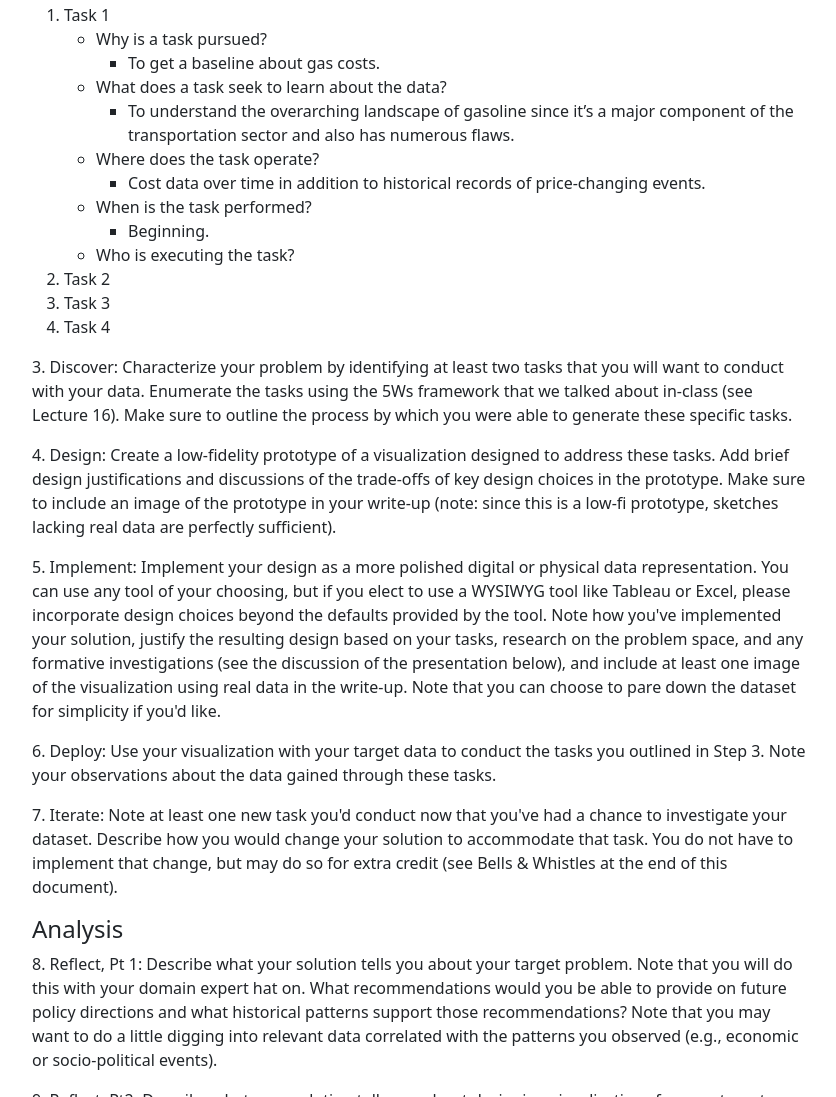
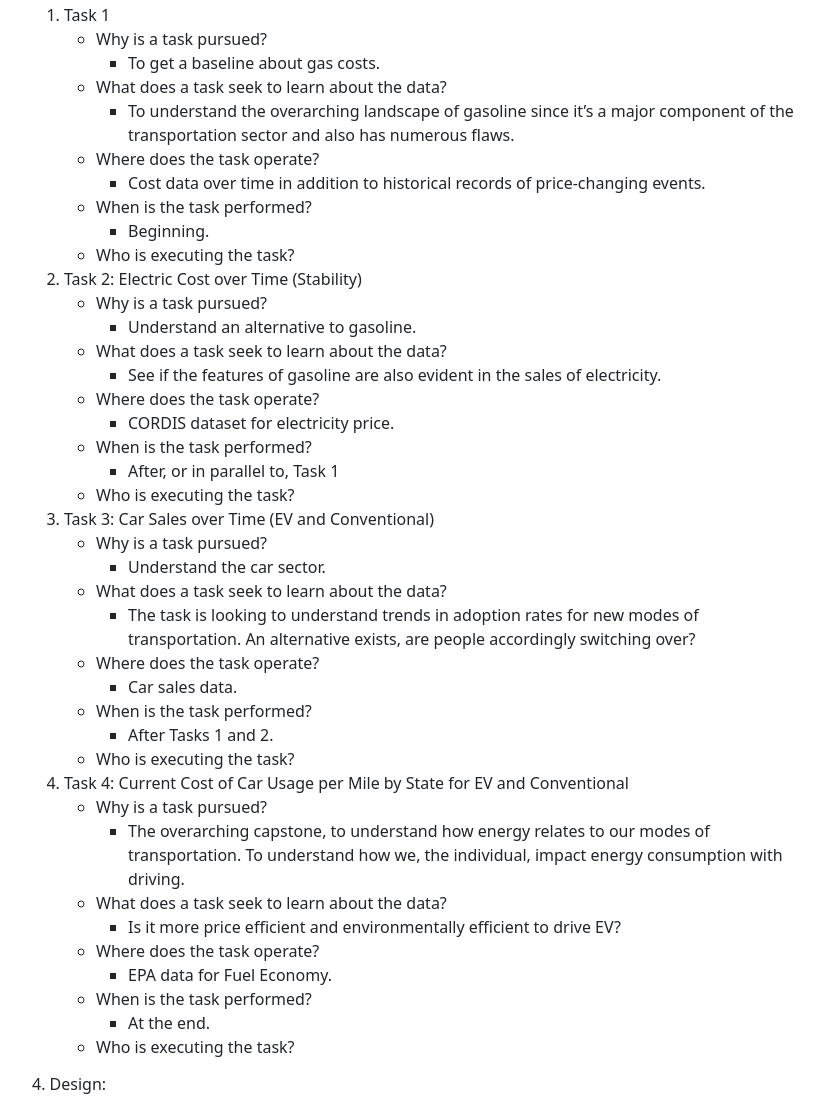
Before and after one commit to VisDesignStudies/module-three-design-study-lite-chintseng, a plain HTML site: page public/index.html in a window 1280 px wide. Shown: the part 1578-2675 px from the top of the page, without its empty margins (221-1057 px from the left). Drawn offline with nearby package versions, Linux system fonts and the light colour scheme; no server answers; a web font is replaced by a local one.

Commit message:
add text

```diff
--- a/public/index.html
+++ b/public/index.html
@@ -93,20 +93,109 @@
                         </ul>
                         <li>Who is executing the task?</li>
                     </ul>  </li>
-                    <li>Task 2</li>
-                    <li>Task 3</li>
-                    <li>Task 4</li>
+                    <li>Task 2: Electric Cost over Time (Stability)
+                      <ul>
+                        <li>Why is a task pursued?</li>
+                        <ul>
+                          <li>Understand an alternative to gasoline.</li>
+                        </ul>
+
+                        <li>What does a task seek to learn about the data?</li>
+                        <ul>
+                          <li>See if the features of gasoline are also evident in the sales of electricity.</li>
+                        </ul>
+                        <li>Where does the task operate? </li>
+                        <ul>
+                          <li>CORDIS dataset for electricity price.</li>
+                        </ul>
+                        <li>When is the task performed?</li>
+                        <ul>
+                          <li>After, or in parallel to, Task 1</li>
+                        </ul>
+                        <li>Who is executing the task?</li>
+                      </ul>
+                    </li>
+                    <li>Task 3: Car Sales over Time (EV and Conventional)
+                      <ul>
+                        <li>Why is a task pursued?</li>
+                        <ul>
+                          <li>Understand the car sector.</li>
+                        </ul>
+                        <li>What does a task seek to learn about the data?</li>
+                        <ul>
+                          <li>The task is looking to understand trends in adoption rates for new modes of transportation. An alternative exists, are people accordingly switching over?</li>
+                        </ul>
+                        <li>Where does the task operate?</li>
+                        <ul>
+                          <li>Car sales data.</li>
+                        </ul>
+                        <li>When is the task performed?</li>
+                        <ul>
+                          <li>After Tasks 1 and 2. </li>
+                        </ul>
+                        <li>Who is executing the task?</li>
+                      </ul>
+                    </li>
+                    <li>Task 4: Current Cost of Car Usage per Mile by State for EV and Conventional
+                      <ul>
+                        <li>Why is a task pursued?</li>
+                        <ul>
+                          <li>The overarching capstone, to understand how energy relates to our modes of transportation. To understand how we, the individual, impact energy consumption with driving.
+                          </li>
+                        </ul>
+                        <li>What does a task seek to learn about the data?</li>
+                        <ul>
+                          <li>Is it more price efficient and environmentally efficient to drive EV?
+                          </li>
+                        </ul>
+                        <li>Where does the task operate?</li>
+                        <ul>
+                          <li>EPA data for Fuel Economy.
+                          </li>
+                        </ul>
+                        <li>When is the task performed?</li>
+                        <ul>
+                          <li>At the end.
+                          </li>
+                        </ul>
+                        <li>Who is executing the task?</li>
+                      </ul>
+                    </li>
                   </ol>
 
                 </p>
-                <p>3. Discover: Characterize your problem by identifying at least two tasks that you will want to conduct with your data. Enumerate the tasks using the 5Ws framework that we talked about in-class (see Lecture 16). Make sure to outline the process by which you were able to generate these specific tasks.   </p>
-                <p>4. Design: Create a low-fidelity prototype of a visualization designed to address these tasks. Add brief design justifications and discussions of the trade-offs of key design choices in the prototype. Make sure to include an image of the prototype in your write-up (note: since this is a low-fi prototype, sketches lacking real data are perfectly sufficient). </p>
-                <p>5. Implement: Implement your design as a more polished digital or physical data representation. You can use any tool of your choosing, but if you elect to use a WYSIWYG tool like Tableau or Excel, please incorporate design choices beyond the defaults provided by the tool. Note how you've implemented your solution, justify the resulting design based on your tasks, research on the problem space, and any formative investigations (see the discussion of the presentation below), and include at least one image of the visualization using real data in the write-up. Note that you can choose to pare down the dataset for simplicity if you'd like.</p>
-                <p>6. Deploy: Use your visualization with your target data to conduct the tasks you outlined in Step 3. Note your observations about the data gained through these tasks. </p>
-                <p>7. Iterate: Note at least one new task you'd conduct now that you've had a chance to investigate your dataset. Describe how you would change your solution to accommodate that task. You do not have to implement that change, but may do so for extra credit (see Bells & Whistles at the end of this document). </p>
+                <h6>4. Design:</h6>
+                <div class="row">
+                  <div class="col-6" style="height: 300px;">
+                    <img src="./asset/image/1.png" class="img-fluid" >
+                  </div>
+                  <div class="col-6"style="height: 300px;">
+                    <img src="./asset/image/2.png" class="img-fluid" >
+                  </div>
+                </div>
+                <div class="row">
+                  <div class="col-6" style="height: 300px;">
+                    <img src="./asset/image/3.png" class="img-fluid" >
+                  </div>
+                  <div class="col-6"style="height: 300px;">
+                    <img src="./asset/image/4.png" class="img-fluid" >
+                  </div>
+                </div>
+                <h6>5. Implement:</h6>
+                <p>We decided to use D3.js as our data visualization tool because it provides the flexibility to provide dynamic properties for most of its functions and a very variable Interaction for users. Furthermore, we can embed visualization made by D3.js on web pages, which facilitates our use of real-time data and maintenance and update.
+                </p>
+                <h6>6. Deploy:</h6>
+                <p>For the visualization, we first present the line chart of commercial sector energy price and expenditure estimates for task 1. After understanding the commercial energy price, we build the bar chart for U.S. average retail price per kilowatt-hour in task 2. Task 3 shows the car sales by size and powertrain by using the pie chart and percent stacked column chart. We use map charts to show the electricity profiles in each state between 2019 and 2020. By knowing further the price difference between gasoline and electric cost for the car, we also applied the lollipop chart to show dollars cost per mile for electric vehicles and conventional cars.
+                </p>
+                <h6>7. Iterate:</h6>
+                <p>Building on what we accomplished with the visualizations we’ve already created, we can go further by factoring in the MSRP and variable maintenance costs of conventional versus electric vehicles. For instance, the MSRP of the 2022 Camry is $25,395 and the 2022 Camry Hybrid is $27,480. Nevertheless, while there is a tangible difference in this case, it is difficult to find a comparable alternative to a given EV or conventional car.</p>
                 <h4>Analysis</h4>
-                <p>8. Reflect, Pt 1: Describe what your solution tells you about your target problem. Note that you will do this with your domain expert hat on. What recommendations would you be able to provide on future policy directions and what historical patterns support those recommendations? Note that you may want to do a little digging into relevant data correlated with the patterns you observed (e.g., economic or socio-political events).</p>
-                <p>9. Reflect, Pt2: Describe what your solution tells you about designing visualizations for your target problem. Note that you will do this with your designer hat on.
+                <h6>8. Reflect, Pt 1:</h6>
+                <p>Supporting EV ventures for the future is a good path forward, due to the relatively low price per mile of driving. Car sales are trending in this direction, since EV sales are making up an increasingly larger portion of the marketshare. Moreover, volatility in the economy of gas prices can be explained by various events and milestones, such as the 2008 recession in particular. Nevertheless, regardless of inflection points in the past, it is evident that electric vehicles will provide a stable mode of transportation going forward.
+                </p>
+                <h6>9. Reflect, Pt2:</h6>
+                <p>Since our target problem is the transportation sector, it’s important to present the problem as a dichotomy. For our domain of interest, there are two different choices that car drivers can take (EV and Conventional) and we have to orient the kinds of data visualizations we use to reflect that. Although there are holistic aspects of the driving experience that cannot or should not extend the aforementioned dichotomy, the crux of the consumer transportation sector is between combustion engines (gasoline or diesel) and electric ones.
+                </p>
 
                 </p>
               </div>
```
Also changed, not shown: firebase.json (added), public/asset/image/1.png (added), public/asset/image/2.png (added), public/asset/image/3.png (added), public/asset/image/4.png (added), public/asset/image/charticulator.png (deleted), public/asset/image/variety.png (deleted), 6 other files.
